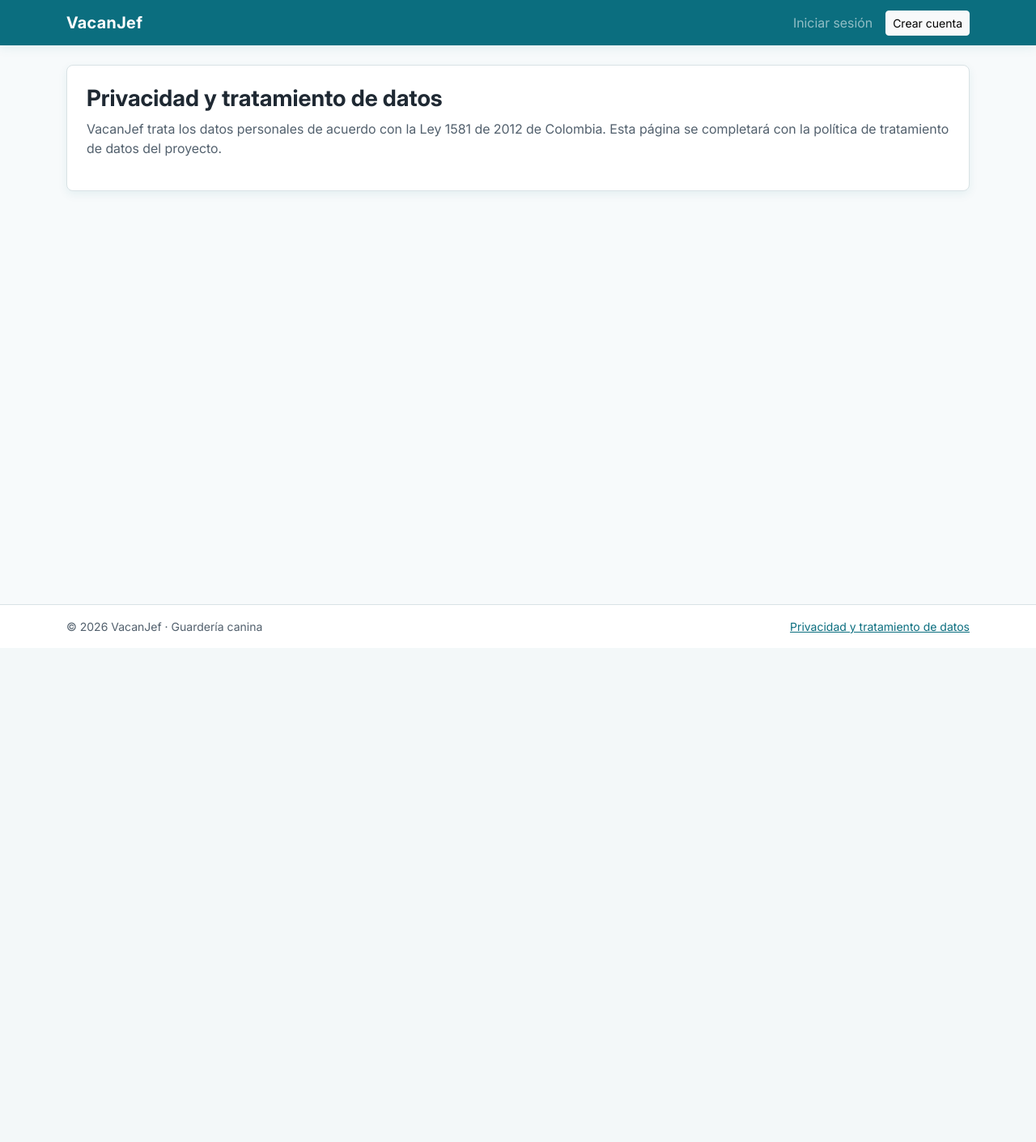
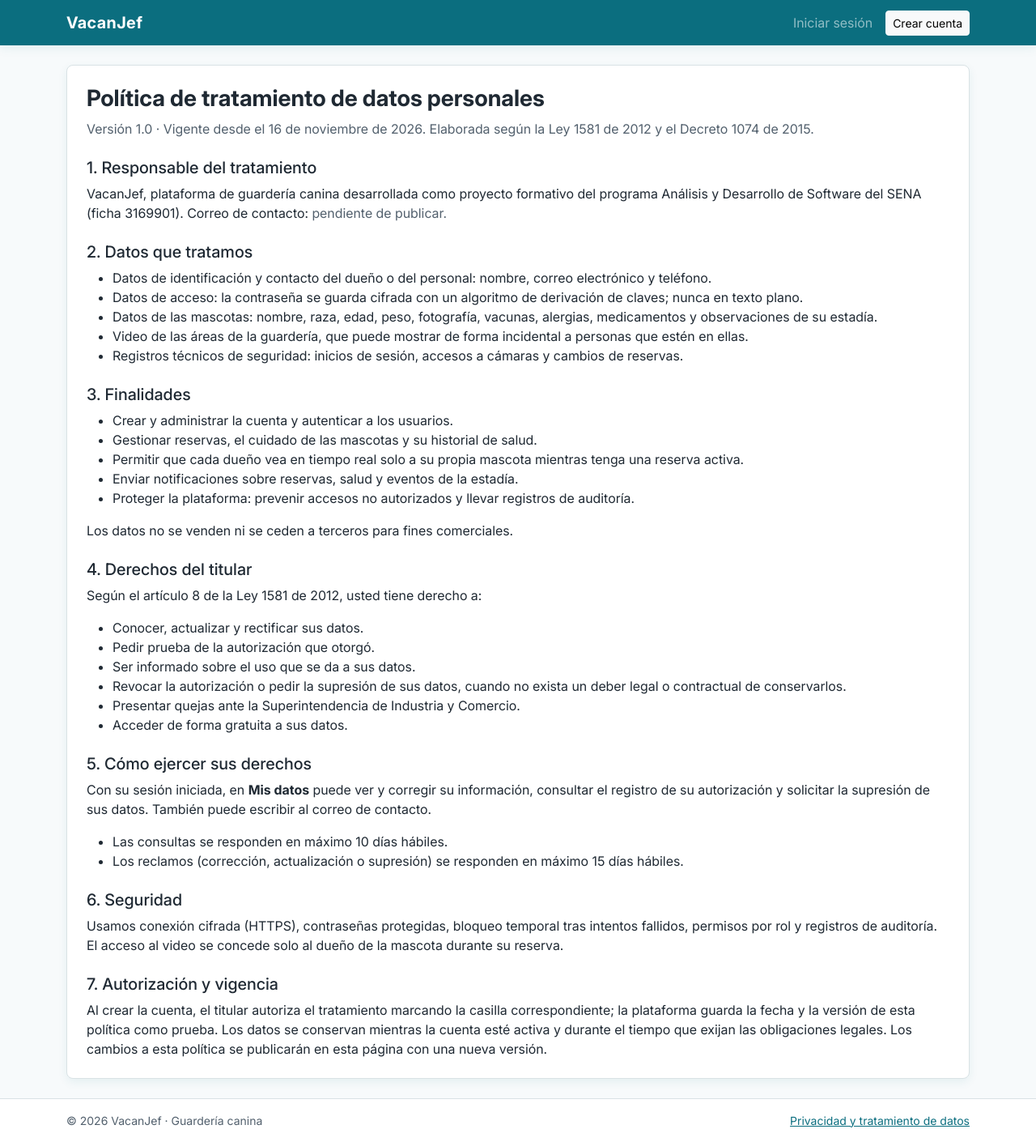
Before and after one commit to vacanjef/vacanjef, an ASP.NET Core app: page /Home/Privacy in a window 1280 px wide. Shown: the whole page at 81% size. Before the commit the page ends 782 px from the top, so only its background shows below. Run offline with ASP.NET Core 8, Linux system fonts and the light colour scheme; style sheets or scripts are compiled from the project's sources; the project's own start-up code is not run, and a stand-in starts its controllers and pages.

Commit message:
feat(seguridad): protocolo de protección de datos personales (TT-004, Ley 1581)
Closes #22

```diff
--- a/src/VacanJef.Web/Controllers/CuentaController.cs
+++ b/src/VacanJef.Web/Controllers/CuentaController.cs
@@ -55,6 +55,10 @@ public class CuentaController(
             AgregarErrores(asignacion);
             return View(modelo);
         }
+
+        // TT-004: prueba de la autorización de datos (Ley 1581): quién, cuándo y qué versión de la política
+        contexto.Auditorias.Add(PoliticaDatos.Registrar(usuario.Id, PoliticaDatos.AccionAutorizacion));
+        await contexto.SaveChangesAsync();
 
         await transaccion.CommitAsync();
 
--- a/src/VacanJef.Web/Views/Cuenta/Registro.cshtml
+++ b/src/VacanJef.Web/Views/Cuenta/Registro.cshtml
@@ -45,6 +45,10 @@
             <div class="form-check mb-4">
                 <input asp-for="AceptaTratamientoDatos" class="form-check-input" />
                 <label asp-for="AceptaTratamientoDatos" class="form-check-label"></label>
+                <div class="form-text">
+                    Lea la <a asp-controller="Home" asp-action="Privacy" target="_blank" rel="noopener">política de tratamiento de datos</a>
+                    (versión @VacanJef.Web.Seguridad.PoliticaDatos.Version).
+                </div>
                 <span asp-validation-for="AceptaTratamientoDatos" class="text-danger d-block"></span>
             </div>
 
--- a/src/VacanJef.Web/Views/Home/Privacy.cshtml
+++ b/src/VacanJef.Web/Views/Home/Privacy.cshtml
@@ -1,11 +1,83 @@
+@using VacanJef.Web.Seguridad
+@inject Microsoft.Extensions.Configuration.IConfiguration Configuracion
 @{
     ViewData["Title"] = "Privacidad";
+    // TT-004: el correo de contacto se configura en appsettings (Privacidad:CorreoContacto)
+    var correoContacto = Configuracion["Privacidad:CorreoContacto"];
 }
 
 <div class="vj-tarjeta">
-    <h1 class="h3 vj-titulo-pagina">Privacidad y tratamiento de datos</h1>
+    <h1 class="h3 vj-titulo-pagina">Política de tratamiento de datos personales</h1>
     <p class="vj-texto-suave">
-        VacanJef trata los datos personales de acuerdo con la Ley 1581 de 2012 de Colombia.
-        Esta página se completará con la política de tratamiento de datos del proyecto.
+        Versión @PoliticaDatos.Version · Vigente desde el @PoliticaDatos.FechaVigencia.
+        Elaborada según la Ley 1581 de 2012 y el Decreto 1074 de 2015.
+    </p>
+
+    <h2 class="h5 mt-4">1. Responsable del tratamiento</h2>
+    <p>
+        VacanJef, plataforma de guardería canina desarrollada como proyecto formativo del programa
+        Análisis y Desarrollo de Software del SENA (ficha 3169901).
+        Correo de contacto:
+        @if (string.IsNullOrWhiteSpace(correoContacto))
+        {
+            <span class="vj-texto-suave">pendiente de publicar.</span>
+        }
+        else
+        {
+            <a href="mailto:@correoContacto">@correoContacto</a>
+        }
+    </p>
+
+    <h2 class="h5 mt-4">2. Datos que tratamos</h2>
+    <ul>
+        <li>Datos de identificación y contacto del dueño o del personal: nombre, correo electrónico y teléfono.</li>
+        <li>Datos de acceso: la contraseña se guarda cifrada con un algoritmo de derivación de claves; nunca en texto plano.</li>
+        <li>Datos de las mascotas: nombre, raza, edad, peso, fotografía, vacunas, alergias, medicamentos y observaciones de su estadía.</li>
+        <li>Video de las áreas de la guardería, que puede mostrar de forma incidental a personas que estén en ellas.</li>
+        <li>Registros técnicos de seguridad: inicios de sesión, accesos a cámaras y cambios de reservas.</li>
+    </ul>
+
+    <h2 class="h5 mt-4">3. Finalidades</h2>
+    <ul>
+        <li>Crear y administrar la cuenta y autenticar a los usuarios.</li>
+        <li>Gestionar reservas, el cuidado de las mascotas y su historial de salud.</li>
+        <li>Permitir que cada dueño vea en tiempo real solo a su propia mascota mientras tenga una reserva activa.</li>
+        <li>Enviar notificaciones sobre reservas, salud y eventos de la estadía.</li>
+        <li>Proteger la plataforma: prevenir accesos no autorizados y llevar registros de auditoría.</li>
+    </ul>
+    <p>Los datos no se venden ni se ceden a terceros para fines comerciales.</p>
+
+    <h2 class="h5 mt-4">4. Derechos del titular</h2>
+    <p>Según el artículo 8 de la Ley 1581 de 2012, usted tiene derecho a:</p>
+    <ul>
+        <li>Conocer, actualizar y rectificar sus datos.</li>
+        <li>Pedir prueba de la autorización que otorgó.</li>
+        <li>Ser informado sobre el uso que se da a sus datos.</li>
+        <li>Revocar la autorización o pedir la supresión de sus datos, cuando no exista un deber legal o contractual de conservarlos.</li>
+        <li>Presentar quejas ante la Superintendencia de Industria y Comercio.</li>
+        <li>Acceder de forma gratuita a sus datos.</li>
+    </ul>
+
+    <h2 class="h5 mt-4">5. Cómo ejercer sus derechos</h2>
+    <p>
+        Con su sesión iniciada, en <strong>Mis datos</strong> puede ver y corregir su información, consultar el registro
+        de su autorización y solicitar la supresión de sus datos. También puede escribir al correo de contacto.
+    </p>
+    <ul>
+        <li>Las consultas se responden en máximo @PoliticaDatos.DiasHabilesConsulta días hábiles.</li>
+        <li>Los reclamos (corrección, actualización o supresión) se responden en máximo @PoliticaDatos.DiasHabilesReclamo días hábiles.</li>
+    </ul>
+
+    <h2 class="h5 mt-4">6. Seguridad</h2>
+    <p>
+        Usamos conexión cifrada (HTTPS), contraseñas protegidas, bloqueo temporal tras intentos fallidos, permisos por rol
+        y registros de auditoría. El acceso al video se concede solo al dueño de la mascota durante su reserva.
+    </p>
+
+    <h2 class="h5 mt-4">7. Autorización y vigencia</h2>
+    <p class="mb-0">
+        Al crear la cuenta, el titular autoriza el tratamiento marcando la casilla correspondiente; la plataforma guarda la
+        fecha y la versión de esta política como prueba. Los datos se conservan mientras la cuenta esté activa y durante el
+        tiempo que exijan las obligaciones legales. Los cambios a esta política se publicarán en esta página con una nueva versión.
     </p>
 </div>
--- a/src/VacanJef.Web/Views/Shared/_MenuSesion.cshtml
+++ b/src/VacanJef.Web/Views/Shared/_MenuSesion.cshtml
@@ -4,6 +4,9 @@
     {
         <li class="nav-item">
             <span class="navbar-text">@User.Identity.Name</span>
+        </li>
+        <li class="nav-item">
+            <a class="nav-link" asp-controller="DatosPersonales" asp-action="Index">Mis datos</a>
         </li>
         <li class="nav-item">
             <form asp-controller="Cuenta" asp-action="CerrarSesion" method="post" class="d-inline">
--- a/src/VacanJef.Web/appsettings.json
+++ b/src/VacanJef.Web/appsettings.json
@@ -5,5 +5,8 @@
       "Microsoft.AspNetCore": "Warning"
     }
   },
-  "AllowedHosts": "*"
+  "AllowedHosts": "*",
+  "Privacidad": {
+    "CorreoContacto": ""
+  }
 }
```
Also changed, not shown: src/VacanJef.Web/Controllers/DatosPersonalesController.cs (added, +104 -0 lines), src/VacanJef.Web/Models/DatosPersonales/MisDatosViewModel.cs (added, +28 -0 lines), src/VacanJef.Web/Seguridad/PoliticaDatos.cs (added, +41 -0 lines), src/VacanJef.Web/Views/DatosPersonales/Index.cshtml (added, +110 -0 lines), tests/VacanJef.Tests/Web/ProteccionDatosTests.cs (added, +114 -0 lines).
